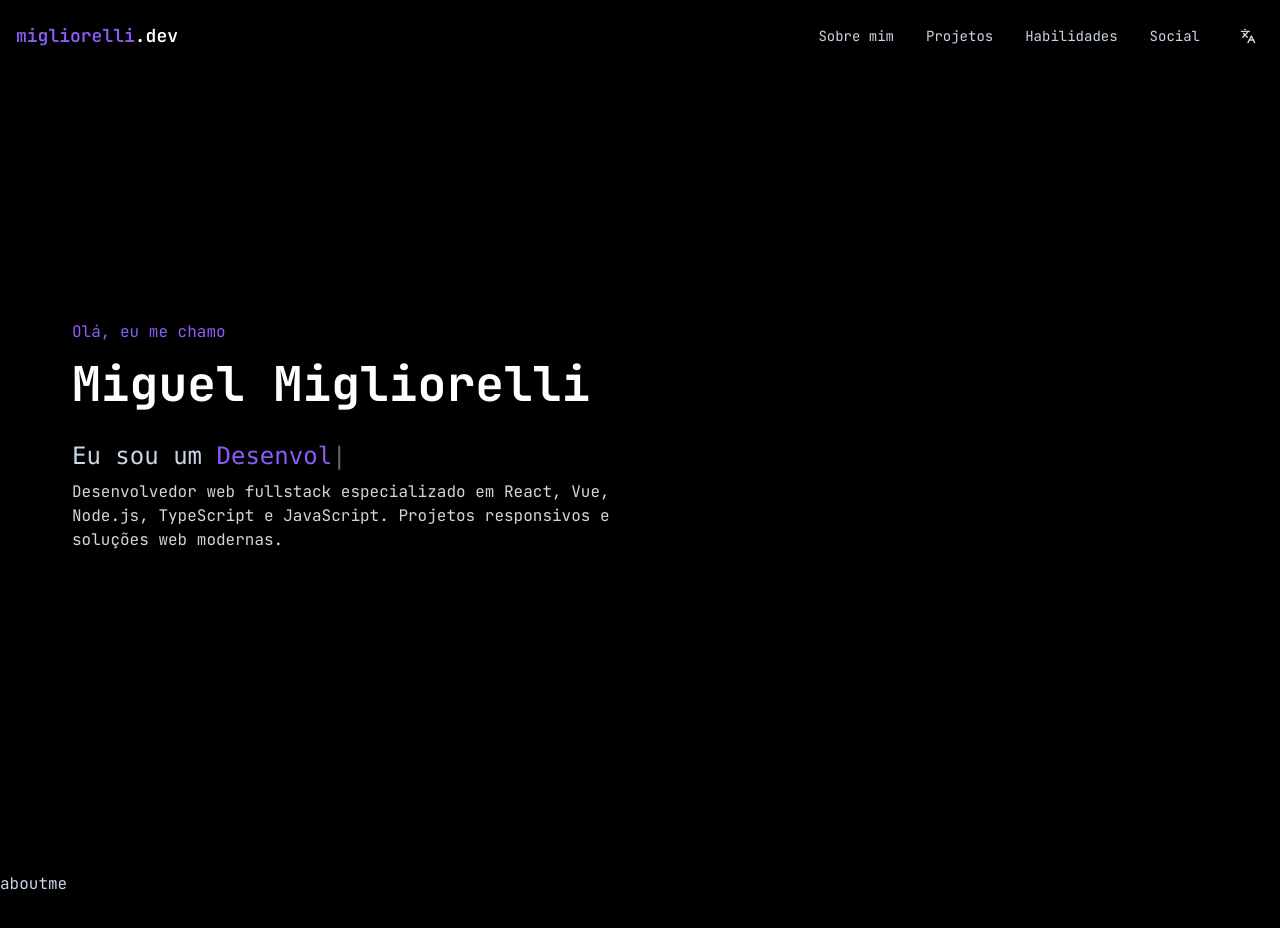
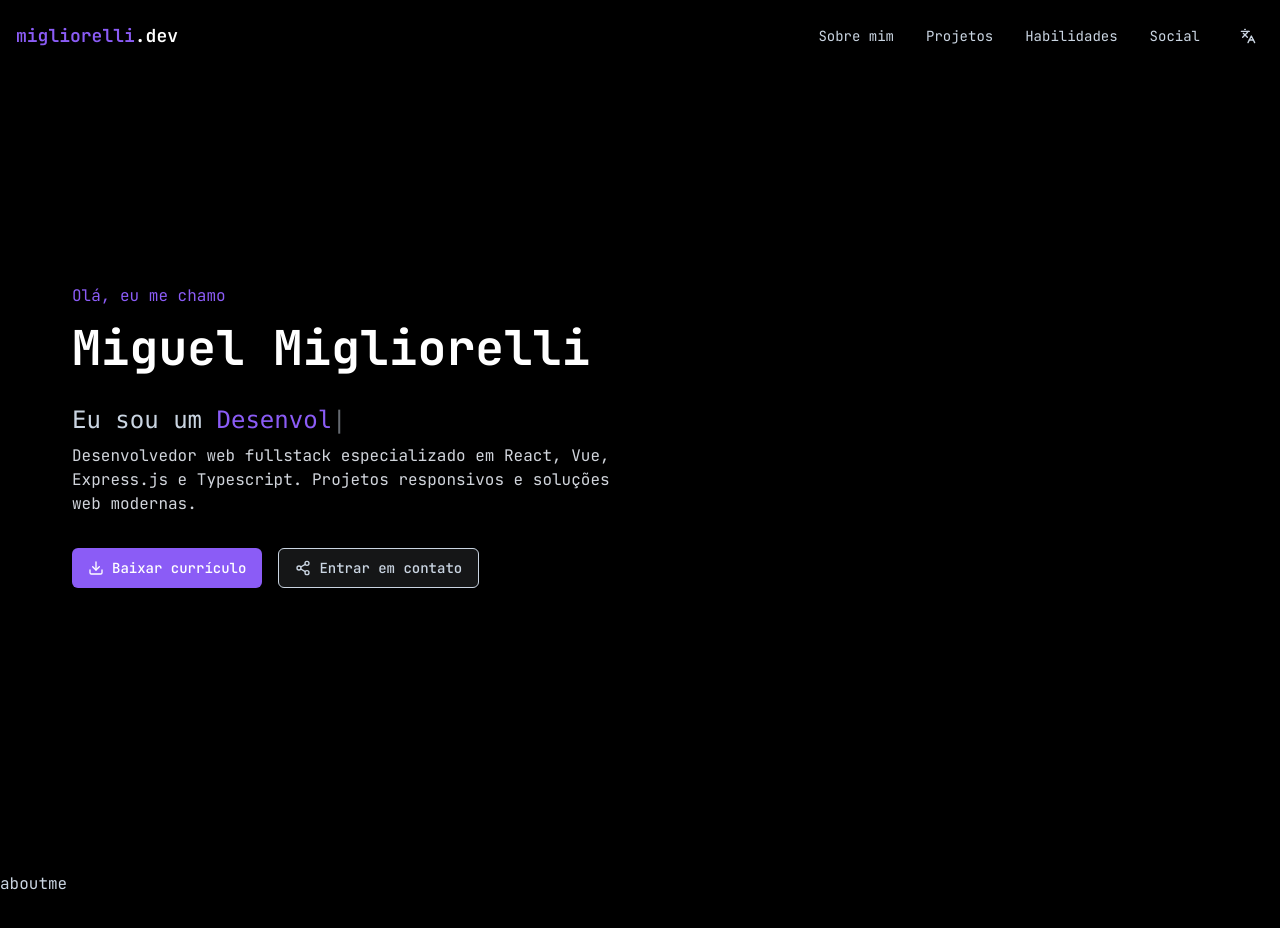
Before and after one commit to migliorelli/migliorelli.dev, a Vue app: page / in a window 1280 px wide. Shown: the top 928 px of the page. Built offline with nearby package versions, Linux system fonts and the light colour scheme.

Commit message:
added resume and get in touch button

```diff
--- a/src/components/sections/Hero.vue
+++ b/src/components/sections/Hero.vue
@@ -1,4 +1,5 @@
 <script setup lang="ts">
+import { Download, Share2 } from "lucide-vue-next";
 import { computed, onMounted, ref, watch } from "vue";
 import { useI18n } from "vue-i18n";
 
@@ -49,7 +50,7 @@ onMounted(() => {
 </script>
 
 <template>
-  <section id="hero" class="h-dvh bg-black">
+  <section id="hero" class="h-dvh">
     <div class="grid h-full w-full px-4 md:grid-cols-2 md:px-18">
       <div class="flex h-full max-w-xl flex-col justify-center pb-18">
         <div class="mb-8 space-y-4">
@@ -63,6 +64,7 @@ onMounted(() => {
             Miguel Migliorelli
           </h1>
         </div>
+
         <div class="space-y-2">
           <h2
             class="pr-2 font-mono text-2xl break-words"
@@ -79,6 +81,23 @@ onMounted(() => {
             {{ t("hero.description") }}
           </p>
         </div>
+
+        <div
+          class="mt-8 flex flex-col justify-start gap-4 md:flex-row"
+          v-animate-on-view="{ delay: 400 }"
+        >
+          <a
+            :href="`/curriculo-${locale}.pdf`"
+            download
+            target="_blank"
+            class="btn"
+          >
+            <Download /> {{ t("hero.resume") }}
+          </a>
+          <RouterLink to="#socials" class="btn btn-border">
+            <Share2 /> {{ t("hero.getintouch") }}
+          </RouterLink>
+        </div>
       </div>
       <div></div>
     </div>
--- a/src/lib/i18n.ts
+++ b/src/lib/i18n.ts
@@ -20,7 +20,9 @@ const messages = {
       roles:
         "Desenvolvedor Fullstack//Programador Mobile//Apaixonado por Tecnologia//Mestre em Resolver Desafios",
       description:
-        "Desenvolvedor web fullstack especializado em React, Vue, Node.js, TypeScript e JavaScript. Projetos responsivos e soluções web modernas. ",
+        "Desenvolvedor web fullstack especializado em React, Vue, Express.js e Typescript. Projetos responsivos e soluções web modernas. ",
+      resume: "Baixar currículo",
+      getintouch: "Entrar em contato",
     },
   },
   en: {
@@ -42,7 +44,9 @@ const messages = {
       roles:
         "Fullstack Developer//Mobile App Developer//Tech Enthusiast//Problem Solver",
       description:
-        "Fullstack web developer specialized in React, Vue, Node.js, TypeScript and JavaScript. Responsive projects and modern web solutions.",
+        "Fullstack web developer specialized in React, Vue, Express.js and TypeScript. Responsive projects and modern web solutions.",
+      resume: "Download resume",
+      getintouch: "Get in touch",
     },
   },
 };
```
